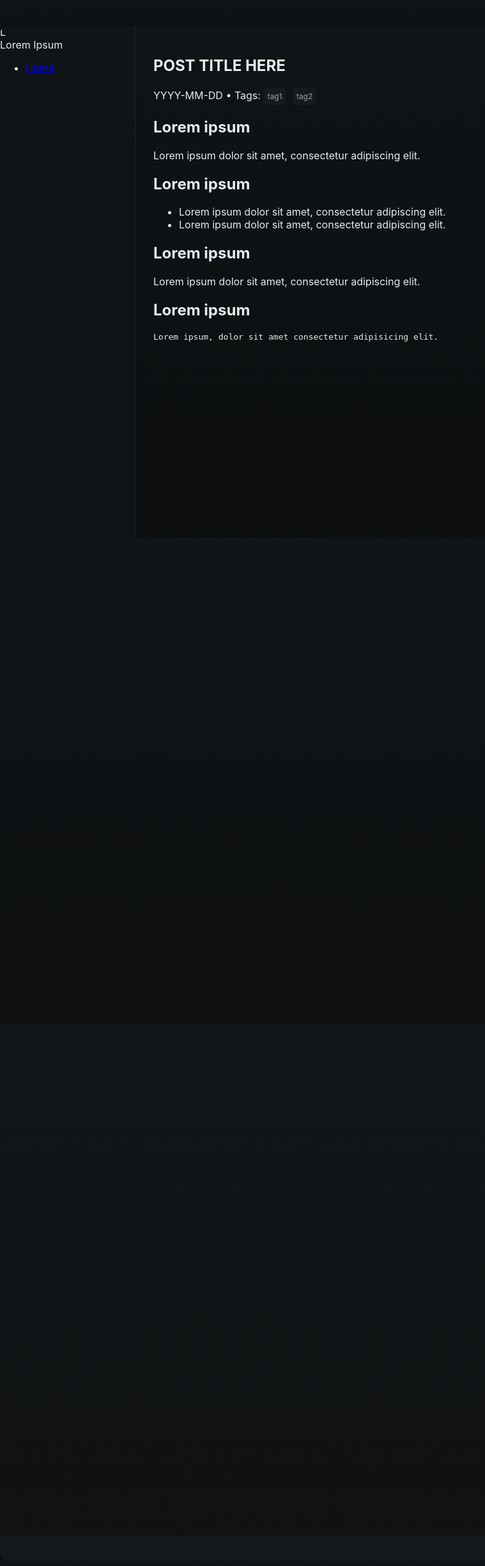
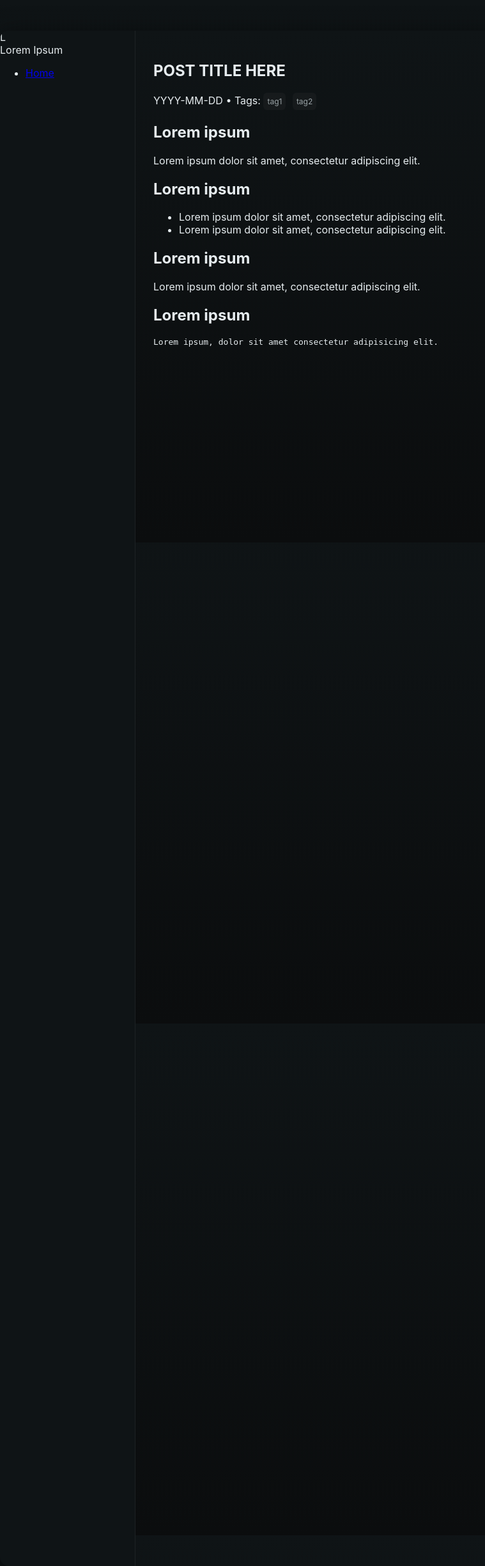
Before and after one commit to Tiggerljc/Tiggerljc.github.io, a Flask app: page /template in a window 1280 px wide. Shown: the whole page at 64% size, without its empty margins (0-759 px from the left). Before the commit the page ends 840 px from the top, so only its background shows below. Run offline with Flask 3, Linux system fonts and the light colour scheme.

Commit message:
Updated CSS to fix gradient banding, increased layout vertical margin, fixed grid issues, fixed sidebar height

```diff
--- a/static/css/style.css
+++ b/static/css/style.css
@@ -37,11 +37,11 @@ html, body {
   display: flex;
   min-height: 100vh;
   max-width: 1440px;
-  margin: 40px auto;
+  margin: 48px auto;
   border-radius: 14px;
   overflow: hidden;
   box-shadow: 0 10px 40px rgba(0,0,0,0.6);
-  background: linear-gradient(180deg, transparent, rgba(255,255,255,0.02));
+  /* background: linear-gradient(180deg, transparent, rgba(255,255,255,0.02)); */
   position: relative;
 }
 
@@ -56,7 +56,6 @@ html, body {
 .main {
   flex: 1;
   padding: 28px;
-  /* padding-top: 100px; */
   display: grid;
   grid-template-columns: 1fr 320px;
   gap: 22px;
@@ -66,7 +65,10 @@ html, body {
 .hero-section,
 .project-section,
 .recent-section {
-  grid-column: 1 / -1;
+  grid-column: 1 / 2;
+}
+.featured-section {
+  grid-column: 2 / 3;
 }
 
 .topbar h1 { margin: 0; font-size: 28px; }
@@ -230,7 +232,6 @@ html, body {
   position: relative;
   display: flex;
   flex-direction: column;
-  height: 100vh;
   width: 64px; /* collapsed width */
   border-right: 1px solid rgba(255,255,255,0.06);
   transition: width 0.2s ease;
```
